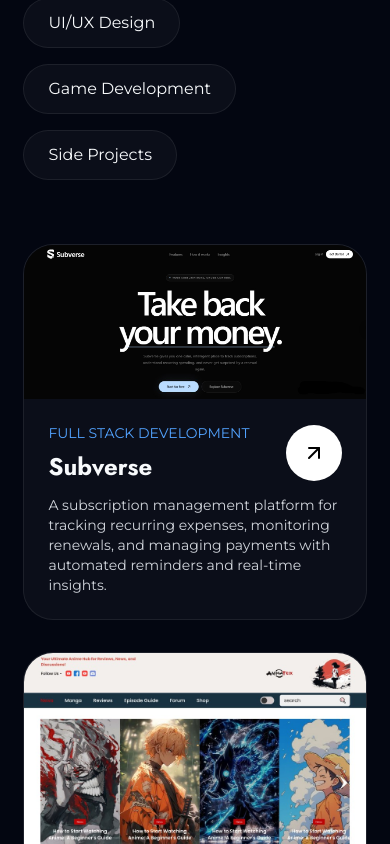
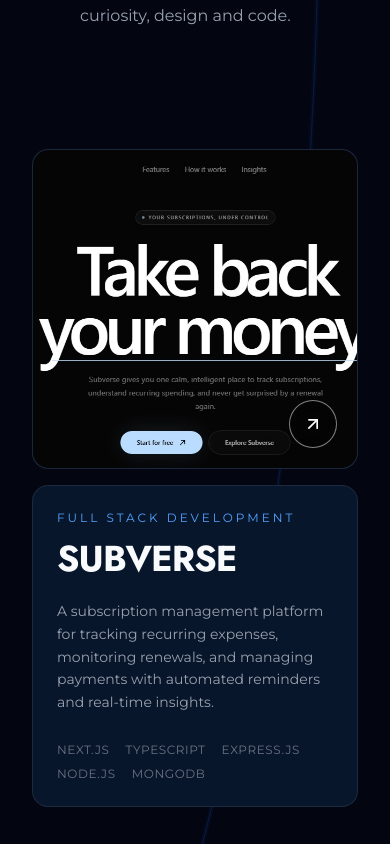
Before and after one commit to Sisco1212/portfolio, a React (Vite) app: page / in a window 390 px wide. Shown: the part 4740-5584 px from the top of the page. Built offline with nearby package versions, Linux system fonts and the light colour scheme.

Commit message:
project section

```diff
--- a/src/components/LuminousThread.tsx
+++ b/src/components/LuminousThread.tsx
@@ -9,51 +9,40 @@ gsap.registerPlugin(ScrollTrigger, useGSAP);
 export default function LuminousThread() {
   const threadRef = useRef<SVGSVGElement>(null);
 
-  useGSAP(
-    () => {
-      const svg = threadRef.current;
-      const paths = svg?.querySelectorAll<SVGPathElement>(".thread-path");
+  // useGSAP(
+  //   () => {
+  //     const svg = threadRef.current;
+  //     const paths = svg?.querySelectorAll<SVGPathElement>(".thread-path");
 
-      if (!svg || !paths?.length) return;
+  //     if (!svg || !paths?.length || !svg.parentElement) return;
 
-      const media = gsap.matchMedia();
+  //     const media = gsap.matchMedia();
 
-      media.add("(prefers-reduced-motion: no-preference)", () => {
-        const lengths = Array.from(paths, (path) => path.getTotalLength());
+  //     media.add("(prefers-reduced-motion: no-preference)", () => {
+  //       const length = paths[0].getTotalLength();
 
-        paths.forEach((path, index) => {
-          gsap.set(path, {
-            strokeDasharray: lengths[index],
-            strokeDashoffset: lengths[index] * 0.78,
-          });
-        });
+  //       gsap.set(paths, {
+  //         strokeDasharray: length,
+  //         strokeDashoffset: length,
+  //       });
 
-        const timeline = gsap.timeline({
-          scrollTrigger: {
-            trigger: ".home-page",
-            start: "top top",
-            end: "bottom bottom",
-            scrub: 1,
-            invalidateOnRefresh: true,
-          },
-        });
+  //       gsap.to(paths, {
+  //         strokeDashoffset: 0,
+  //         ease: "none",
+  //         scrollTrigger: {
+  //           trigger: svg.parentElement,
+  //           start: "top top",
+  //           end: "bottom bottom",
+  //           scrub: true,
+  //           invalidateOnRefresh: true,
+  //         },
+  //       });
+  //     });
 
-        paths.forEach((path, index) => {
-          timeline.to(
-            path,
-            {
-              strokeDashoffset: 0,
-              ease: "none",
-            },
-            0
-          );
-        });
-      });
-
-      return () => media.revert();
-    },
-    { scope: threadRef }
-  );
+  //     return () => media.revert();
+  //   },
+  //   { scope: threadRef }
+  // );
 
   return (
     <svg
--- a/src/components/Projects.tsx
+++ b/src/components/Projects.tsx
@@ -1,103 +1,311 @@
-import { useState } from "react";
+
+import { useRef } from "react";
 import { Link } from "react-router";
-import { projects } from "../data/projects";
 import { FiArrowUpRight } from "react-icons/fi";
 
-const filters = [
-  "All",
-  "Front-end Development",
-  "Full Stack Development",
-  "UI/UX Design",
-  "Game Development",
-  "Side Projects",
+import { gsap } from "gsap";
+import { ScrollTrigger } from "gsap/ScrollTrigger";
+import { useGSAP } from "@gsap/react";
+
+import { projects } from "../data/projects";
+
+gsap.registerPlugin(ScrollTrigger, useGSAP);
+
+const featuredSlugs = [
+  "subverse",
+  "animatrix",
+  "barbershop",
+  "agrovest",
 ];
 
 export default function Projects() {
-  const [active, setActive] = useState("All");
+  const sectionRef = useRef<HTMLElement>(null);
 
-  const filtered =
-    active === "All"
-      ? projects
-      : projects.filter(
-          (project) => project.category === active
+  const featuredProjects = featuredSlugs
+    .map((slug) => projects.find((project) => project.slug === slug))
+    .filter((project) => project !== undefined);
+
+  const moreProjects = projects.filter(
+    (project) => !featuredSlugs.includes(project.slug)
+  );
+
+  useGSAP(
+    () => {
+      const section = sectionRef.current;
+      if (!section) return;
+
+      // Section introduction
+      gsap.from(".projects-intro > *", {
+        y: 35,
+        opacity: 0,
+        duration: 0.9,
+        stagger: 0.12,
+        ease: "power3.out",
+        scrollTrigger: {
+          trigger: ".projects-intro",
+          start: "top 80%",
+          once: true,
+        },
+      });
+
+      const featured = gsap.utils.toArray<HTMLElement>(
+        ".featured-project",
+        section
+      );
+
+      // Project image and content reveals
+      featured.forEach((project) => {
+        const image = project.querySelector(".project-image");
+        const content = project.querySelector(".project-content");
+
+        if (image) {
+          gsap.fromTo(
+            image,
+            {
+              clipPath: "inset(10% 0 10% 0)",
+              scale: 1.06,
+            },
+            {
+              clipPath: "inset(0% 0 0% 0)",
+              scale: 1,
+              duration: 1.2,
+              ease: "power3.out",
+              scrollTrigger: {
+                trigger: project,
+                start: "top 75%",
+                once: true,
+              },
+            }
+          );
+        }
+
+        if (content) {
+          gsap.from(content, {
+            y: 35,
+            opacity: 0,
+            duration: 0.9,
+            ease: "power3.out",
+            scrollTrigger: {
+              trigger: project,
+              start: "top 75%",
+              once: true,
+            },
+          });
+        }
+      });
+
+      // Press the previous card down as the next project arrives
+      featured.forEach((project, index) => {
+  const nextProject = featured[index + 1];
+  const card = project.querySelector<HTMLElement>(
+    ".featured-project-card"
+  );
+
+  if (!nextProject || !card) return;
+
+  gsap.to(card, {
+    scale: 0.94,
+    y: 8,
+    opacity: 0,
+    ease: "none",
+    scrollTrigger: {
+      trigger: nextProject,
+      start: "top bottom",
+      end: "top top+=110",
+      scrub: 0.6,
+      invalidateOnRefresh: true,
+    },
+  });
+});
+
+      // More projects reveal
+      gsap.from(".more-project", {
+        y: 30,
+        opacity: 0,
+        duration: 0.7,
+        stagger: 0.12,
+        ease: "power3.out",
+        scrollTrigger: {
+          trigger: ".more-projects-grid",
+          start: "top 82%",
+          once: true,
+        },
+      });
+    },
+    { scope: sectionRef }
   );
 
   return (
-    <section id="projects" className="section-padding">
-      <div className="max-w-6xl mx-auto">
-        <p className="uppercase text-blue-400 tracking-[5px] text-sm">
-          Featured Projects
+    <section
+      ref={sectionRef}
+      id="projects"
+      className="projects-section"
+    >
+      <div className="w-full mx-auto">
+        {/* INTRO */}
+        <div className=" px-20 projects-intro relative pb-14 md:pb-10">
+          <div className="topline">
+            <p className="section-eyebrow">Selected works</p>
+            <span className="about-index">03 / 06</span>
+          </div>
+
+          <div className="mt-10">
+            <h2 className="text-5xl sm:text-6xl md:text-7xl lg:text-8xl font-bold uppercase leading-[0.95] tracking-tight">
+              Ideas into
+              <br />
+              <span className="gradient-text">experiences.</span>
+            </h2>
+
+            <p className="mt-8 max-w-lg text-gray-400 text-base md:text-lg leading-relaxed">
+              A selection of projects, experiments and digital
+              experiences shaped by curiosity, design and code.
+            </p>
+          </div>
+
+        </div>
+
+        {/* FEATURED PROJECTS */}
+
+{/* FEATURED PROJECTS */}
+<div className="featured-projects mt-16 md:mt-5 px-8">
+  {featuredProjects.map((project, index) => (
+    <article
+      key={project.id}
+      className="featured-project"
+      style={{ zIndex: index + 1 }}
+    >
+      <div className="featured-project-card">
+        {/* PROJECT IMAGE */}
+        <Link
+          to={`/projects/${project.slug}`}
+          data-cursor="VIEW"
+          aria-label={`View ${project.title} project`}
+          className="project-visual group relative block"
+        >
+          <img
+            src={project.image}
+            alt={`${project.title} project preview`}
+            loading="lazy"
+            className="project-image"
+          />
+
+          <div className="project-image-shade absolute inset-0 transition-opacity duration-500 group-hover:opacity-40" />
+
+          <div className="absolute bottom-5 right-5 md:bottom-7 md:right-7 w-12 h-12 md:w-14 md:h-14 rounded-full border border-white/50 bg-black/20 backdrop-blur-sm text-white flex items-center justify-center text-xl transition-all duration-500 group-hover:bg-white group-hover:text-black group-hover:rotate-45">
+            <FiArrowUpRight />
+          </div>
+        </Link>
+
+        {/* PROJECT DESCRIPTION */}
+        <div className="project-content project-info-panel">
+          <p className="text-blue-400 uppercase tracking-[3px] text-xs">
+            {project.category}
           </p>
 
-        <h2 className="text-5xl font-bold mt-4 uppercase">
-          My Work
-        </h2>
+          <Link
+            to={`/projects/${project.slug}`}
+            className="project-title-link inline-block mt-4"
+          >
+            <h3 className="text-4xl sm:text-5xl lg:text-6xl font-bold uppercase tracking-tight leading-[0.95]">
+              {project.title}
+            </h3>
+          </Link>
 
-        <div className="flex flex-wrap gap-4 mt-10">
-          {filters.map((filter) => (
-            <button
-              key={filter}
-              onClick={() => setActive(filter)}
-              className={`px-6 py-3 rounded-full cursor-pointer transition ${
-                active === filter
-                  ? "bg-white text-black"
-                  : "glass hover:bg-white/10"
-              }`}
-            >
-              {filter}
-            </button>
-          ))}
-        </div>
+          <p className="text-gray-400 mt-6 leading-relaxed text-sm">
+            {project.description}
+          </p>
 
-        <div className="grid md:grid-cols-2 xl:grid-cols-3 gap-8 mt-16">
-          {filtered.map((project) => (
-            <Link
-              key={project.id}
-              to={`/projects/${project.slug}`}
-              className="group glass border-2 border-gray-200 rounded-[30px] overflow-hidden"
-            >
-              <div className="relative overflow-hidden">
-                <img
-                  src={project.image}
-                  alt={`${project.title} preview`}
-                  className="md:h-60 w-full object-cover group-hover:scale-110 transition duration-700"
-                />
-
-                <div className="absolute inset-0 opacity-0 group-hover:opacity-100 transition project-overlay flex flex-col justify-end p-6">
-                  <div className="flex flex-wrap gap-3">
+          <div className="flex flex-wrap gap-x-4 gap-y-2 mt-7">
             {project.tech.map((item) => (
               <span
                 key={item}
-                        className="px-4 py-2 rounded-full bg-blue-500/20 border border-blue-400/20 text-sm"
+                className="text-xs text-blue-400 uppercase tracking-wider text-gray-500"
               >
                 {item}
               </span>
             ))}
           </div>
+
+          {/* <Link
+            to={`/projects/${project.slug}`}
+            className="project-explore inline-flex items-center gap-3 mt-9 text-sm uppercase tracking-[2px] text-white self-start"
+          >
+            Explore project
+            <span className="w-9 h-9 rounded-full border border-white/30 flex items-center justify-center transition-all duration-300">
+              <FiArrowUpRight />
+            </span>
+          </Link> */}
+        </div>
+      </div>
+    </article>
+  ))}
+</div>
+
+
+        {/* MORE PROJECTS */}
+        <div className="more-projects mt-24 md:mt-36">
+          <div className="flex flex-col md:flex-row md:items-end justify-between gap-6 pb-8 border-b border-white/10">
+            <div>
+              <div className="flex items-center gap-4 mb-6">
+                <span className="w-8 h-px bg-blue-400" />
+                <p className="text-blue-400 uppercase tracking-[4px] text-xs">
+                  Beyond the featured
+                </p>
+              </div>
+
+              <h3 className="text-4xl md:text-6xl font-bold uppercase tracking-tight">
+                More <span className="gradient-text">experiments.</span>
+              </h3>
+            </div>
+
+            <p className="text-gray-500 text-sm max-w-xs leading-relaxed">
+              A few more ideas, explorations and things built along
+              the way.
+            </p>
+          </div>
+
+          <div className="more-projects-grid grid md:grid-cols-2 gap-x-16">
+            {moreProjects.map((project) => (
+              <Link
+                key={project.id}
+                to={`/projects/${project.slug}`}
+                className="more-project group flex items-center justify-between gap-5 py-8 border-b border-white/10"
+              >
+                <div>
+                  <h4 className="text-2xl md:text-3xl font-bold uppercase tracking-tight transition-colors duration-300 group-hover:text-blue-400">
+                    {project.title}
+                  </h4>
+
+                  <p className="text-xs text-gray-500 uppercase tracking-[2px] mt-2">
+                    {project.category}
+                  </p>
+                </div>
+
+                <span className="w-10 h-10 shrink-0 rounded-full border border-white/20 flex items-center justify-center text-gray-400 transition-all duration-300 group-hover:bg-white group-hover:text-black group-hover:border-white group-hover:rotate-45">
+                  <FiArrowUpRight />
+                </span>
+              </Link>
+            ))}
           </div>
         </div>
 
-              <div className="px-6 pt-6 flex items-center justify-between">
-                <div>
-                  <p className="text-blue-400 text-sm uppercase">
-                    {project.category}
+        {/* CLOSING */}
+        <div className="projects-closing mt-24 md:mt-36 pt-10 border-t border-white/10 flex flex-col md:flex-row justify-between gap-8">
+          <p className="text-gray-400 text-lg md:text-xl max-w-xl leading-relaxed">
+            There's always more to explore. Have something in mind?
+            <span className="text-white"> Let's build it.</span>
           </p>
 
-                  <h3 className="text-2xl mt-2 font-bold">
-                    {project.title}
-                  </h3>
-                </div>
+          <a
+            href="#contact"
+            className="inline-flex items-center gap-3 text-sm uppercase tracking-[2px] text-white group self-start"
+          >
+            Start a conversation
 
-                <div className="w-14 h-14 rounded-full bg-white text-black flex items-center justify-center text-2xl group-hover:rotate-45 transition duration-300">
+            <span className="w-10 h-10 rounded-full border border-white/30 flex items-center justify-center transition-all duration-300 group-hover:bg-white group-hover:text-black group-hover:rotate-45">
               <FiArrowUpRight />
-                </div>
-              </div>
-
-              <p className="px-6 pb-6 pt-3 text-gray-300 text-sm">
-                {project.description}
-              </p>
-            </Link>
-          ))}
+            </span>
+          </a>
         </div>
       </div>
     </section>
--- a/src/components/SmoothScroll.tsx
+++ b/src/components/SmoothScroll.tsx
@@ -26,7 +26,9 @@ export default function SmoothScroll() {
     };
 
     lenis.on("scroll", ScrollTrigger.update);
+
     gsap.ticker.add(update);
+    gsap.ticker.lagSmoothing(0);
 
     return () => {
       gsap.ticker.remove(update);
--- a/src/index.css
+++ b/src/index.css
@@ -183,13 +183,17 @@ h6 {
 .luminous-thread {
   position: absolute;
   inset: 0;
-  z-index: 0;
   width: 100%;
   height: 100%;
+  z-index: 0;
+  opacity: 1;
   pointer-events: none;
-  overflow: visible;
-  opacity: 0.58;
 }
+
+/* .luminous-thread .thread-path {
+  stroke-dasharray: none !important;
+  stroke-dashoffset: 0 !important;
+} */
 
 
 .thread-glow {
@@ -1362,3 +1366,98 @@ h6 {
     transition: none;
   }
 }
+
+
+.featured-projects {
+  position: relative;
+  width: 100%;
+  overflow: visible;
+}
+
+.featured-project {
+  position: sticky;
+  top: 110px;
+  display: flex;
+  align-items: center;
+  width: 100%;
+  min-height: calc(100svh - 110px);
+  background: transparent;
+}
+
+.featured-project-card {
+  display: grid;
+  grid-template-columns: repeat(2, minmax(0, 1fr));
+  align-items: stretch;
+  gap: 1.25rem;
+  width: 100%;
+  height: min(78svh, 760px);
+  min-height: 50px;
+  padding: 0;
+  border: none;
+  border-radius: 0;
+  background: transparent;
+  transform-origin: center center;
+  will-change: transform;
+}
+
+.project-visual,
+.project-info-panel {
+  width: 100%;
+  height: 100%;
+  min-width: 0;
+  min-height: 0;
+  overflow: hidden;
+  border: 1px solid rgba(148, 163, 184, 0.14);
+  border-radius: 16px;
+}
+
+.project-visual {
+  position: relative;
+  display: block;
+  background: var(--card);
+}
+
+.project-image {
+  display: block;
+  width: 100%;
+  height: 100%;
+  object-fit: cover;
+  border-radius: inherit;
+  will-change: clip-path, transform;
+}
+
+.project-info-panel {
+  display: flex;
+  flex-direction: column;
+  justify-content: center;
+  padding: clamp(1.5rem, 3vw
+  , 3.5rem);
+  background: #08162B;
+}
+
+@media (max-width: 767px) {
+  .featured-project {
+    position: relative;
+    top: auto;
+    min-height: auto;
+    margin-bottom: 5rem;
+  }
+
+  .featured-project-card {
+    grid-template-columns: 1fr;
+    gap: 1rem;
+    height: auto;
+    min-height: auto;
+  }
+
+  .project-visual {
+    height: 320px;
+    min-height: 320px;
+  }
+
+  .project-info-panel {
+    height: auto;
+    min-height: 320px;
+    padding: 1.5rem;
+  }
+}
```
Lines whose indentation alone changed are shown as unchanged.
